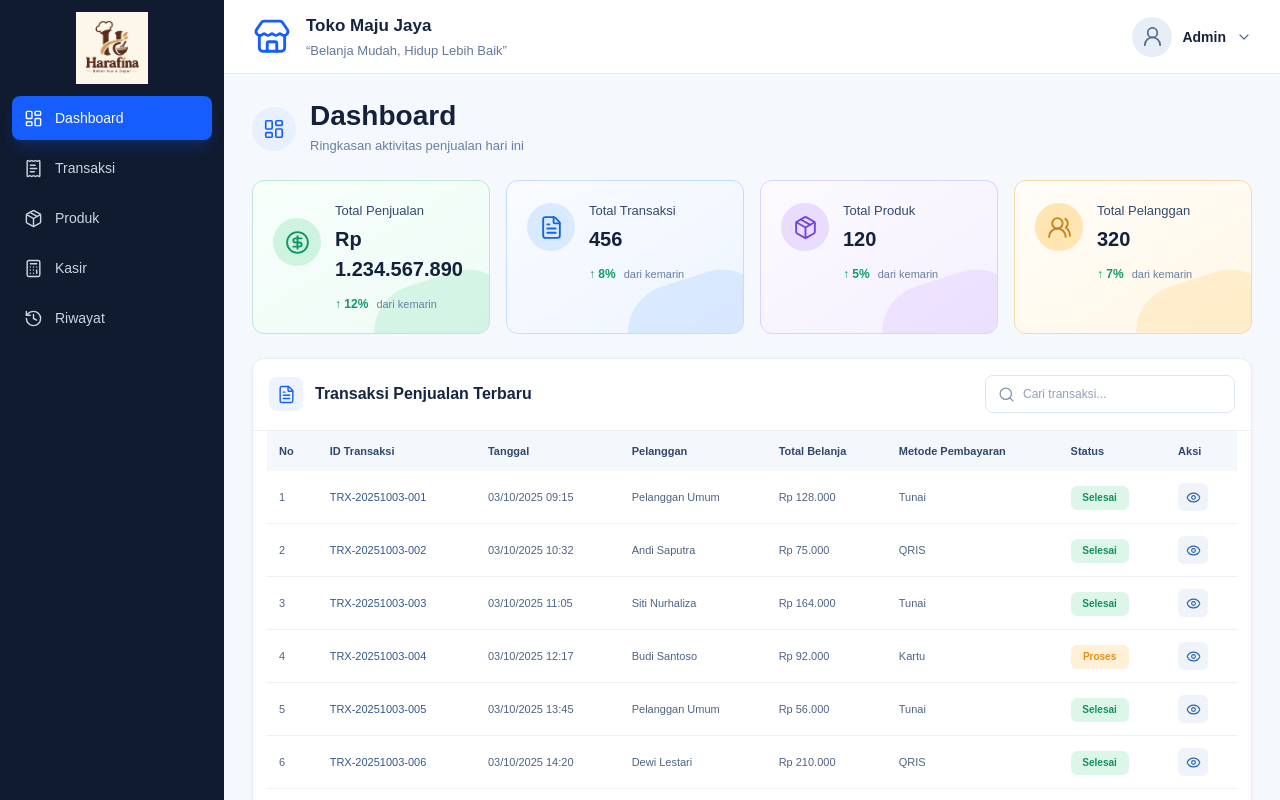
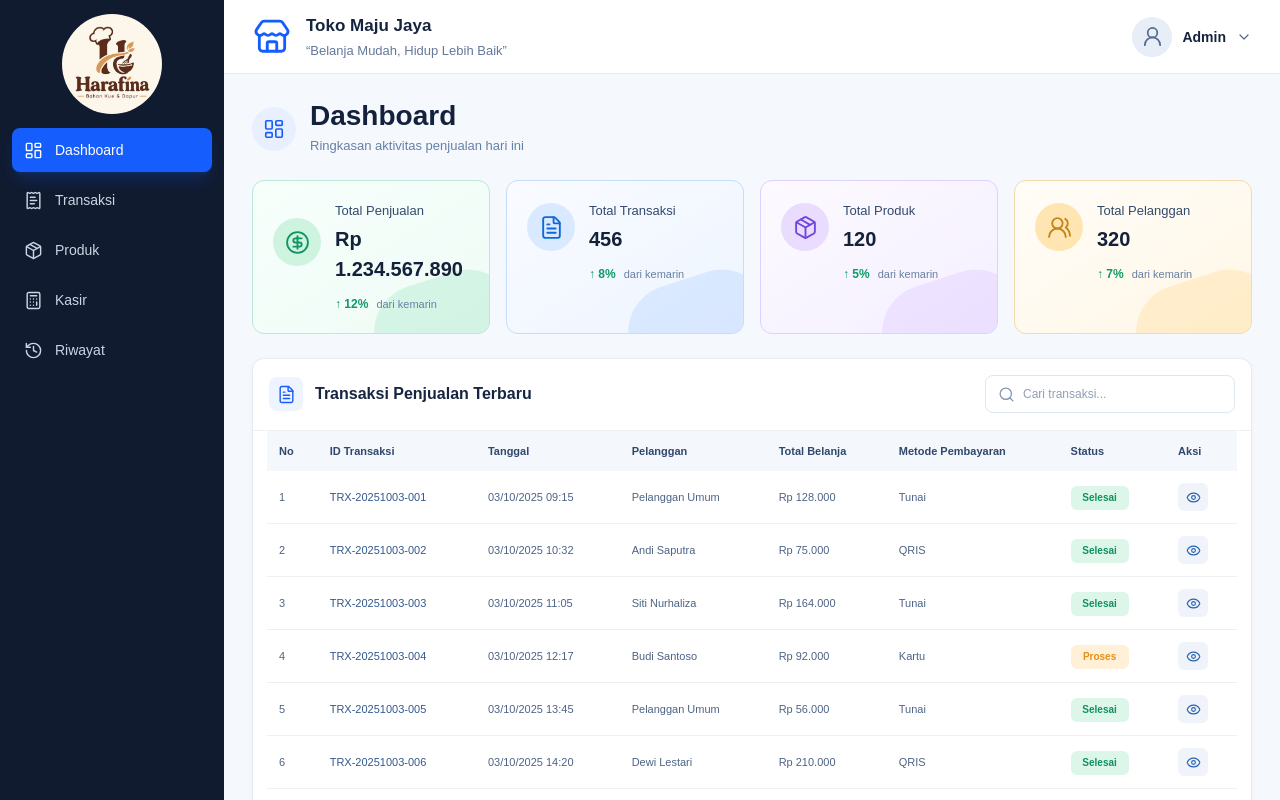
Before and after one commit to Aaagoy/Kelompok4-FrontEnd, a Next.js app in the folder frontend/: page /dashboard in a window 1280 px wide. Shown: the top 800 px of the page. Built offline with nearby package versions, Linux system fonts and the light colour scheme.

Commit message:
up size log

```diff
--- a/frontend/src/components/layout/Sidebar.tsx
+++ b/frontend/src/components/layout/Sidebar.tsx
@@ -2,13 +2,7 @@
 
 import Link from "next/link";
 import { usePathname } from "next/navigation";
-import {
-  LayoutDashboard,
-  ReceiptText,
-  Package,
-  Calculator,
-  History,
-} from "lucide-react";
+import {LayoutDashboard, ReceiptText, Package, Calculator, History} from "lucide-react";
 
 const menuItems = [
   {
@@ -44,8 +38,8 @@ export default function Sidebar() {
   return (
     <aside className="fixed inset-y-0 left-0 z-50 flex w-56 flex-col bg-[#101b30] text-white">
       {/* Logo */}
-      <div className="flex h-24 items-center justify-center">
-        <img src="/logo.jpeg" alt="Logo" className="w-18 h-18 object-contain"/>
+      <div className="flex w-full h-32 items-center justify-center">
+        <img src="/logo.jpeg" alt="Logo" className="w-25 h-25 object-contain rounded-full"/>
       </div>
 
       {/* Menu */}
```
